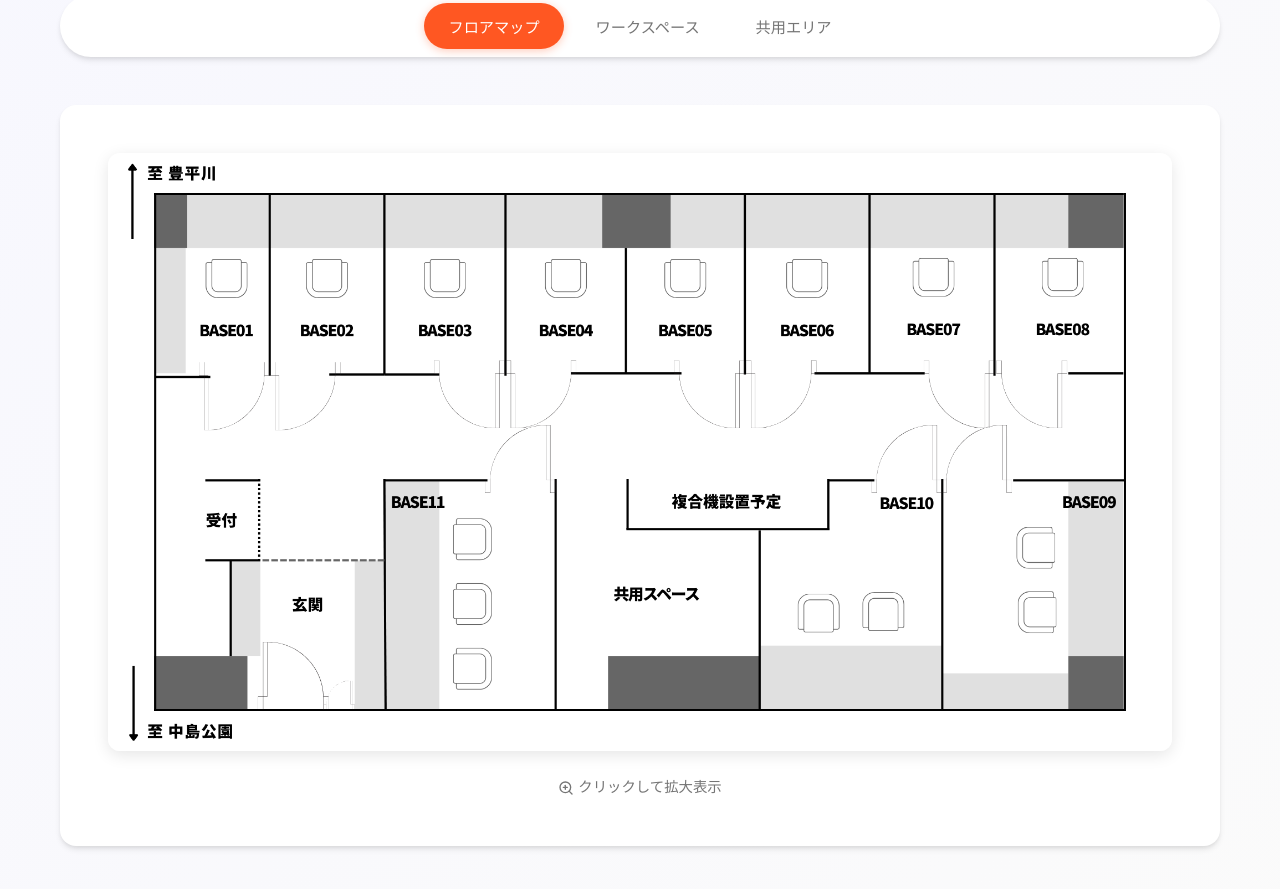
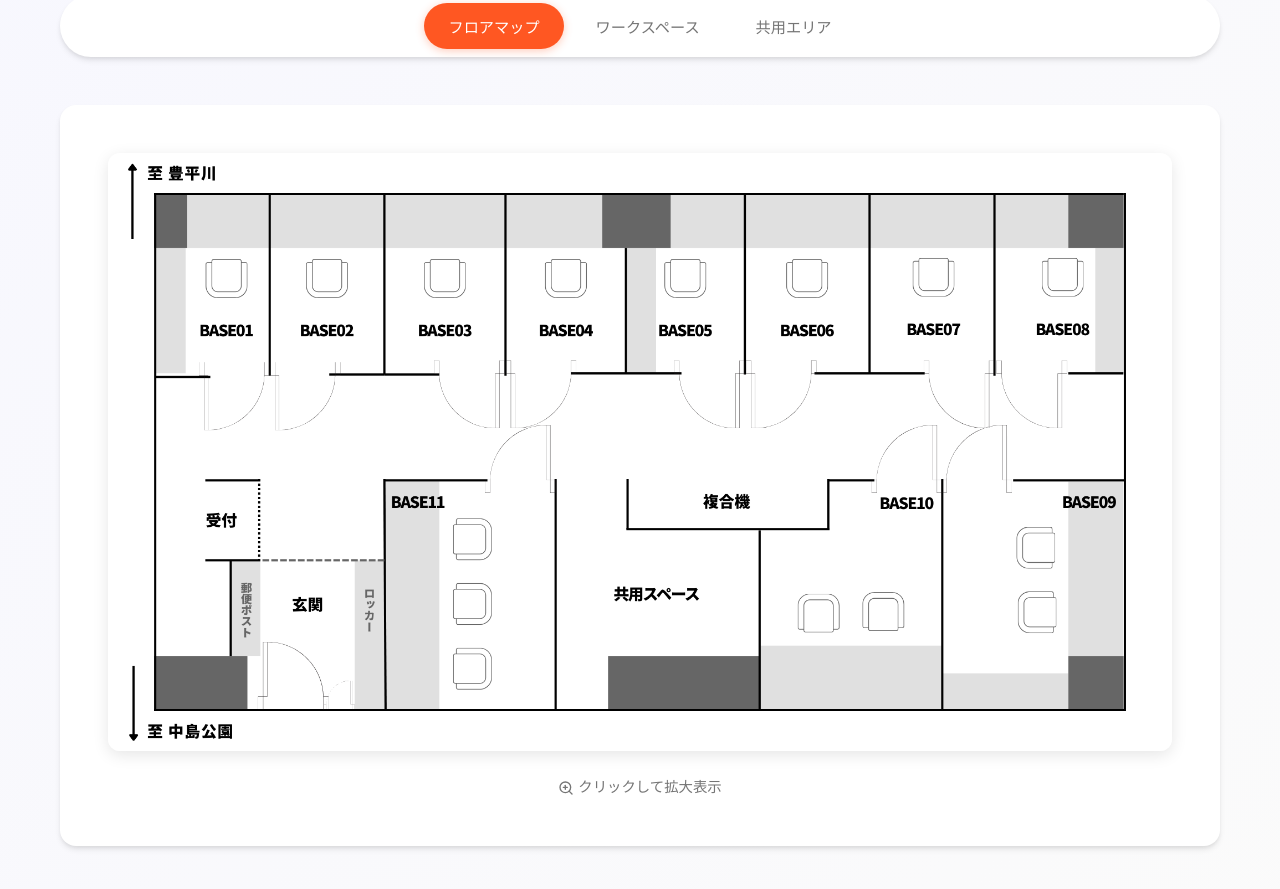
Before and after one commit to guidly-jp/aratani-base, a website: page concept/index.html in a window 1280 px wide. Shown: the part 2013-2902 px from the top of the page. Drawn offline with nearby package versions, Linux system fonts and the light colour scheme.

Commit message:
floormap差し替え

```diff
--- a/concept/index.html
+++ b/concept/index.html
@@ -223,7 +223,7 @@
                 <div class="gallery-content">
                     <div class="gallery-section-content active" id="floormap">
                         <div class="floor-map">
-                            <img src="../images/floormap.png" alt="フロアマップ" style="width: 100%; height: auto; border-radius: 12px; box-shadow: 0 4px 16px rgba(0,0,0,0.1); cursor: pointer;" onclick="openImageModal(this.src, this.alt)">
+                            <img src="../images/floormap2.png" alt="フロアマップ" style="width: 100%; height: auto; border-radius: 12px; box-shadow: 0 4px 16px rgba(0,0,0,0.1); cursor: pointer;" onclick="openImageModal(this.src, this.alt)">
                             <p style="text-align: center; margin-top: 1rem; color: var(--text-secondary); font-size: 0.9rem;">
                                 <i data-feather="zoom-in" style="width: 16px; height: 16px; vertical-align: middle;"></i>
                                 クリックして拡大表示
```
Also changed, not shown: images/floormap2.png (added).
